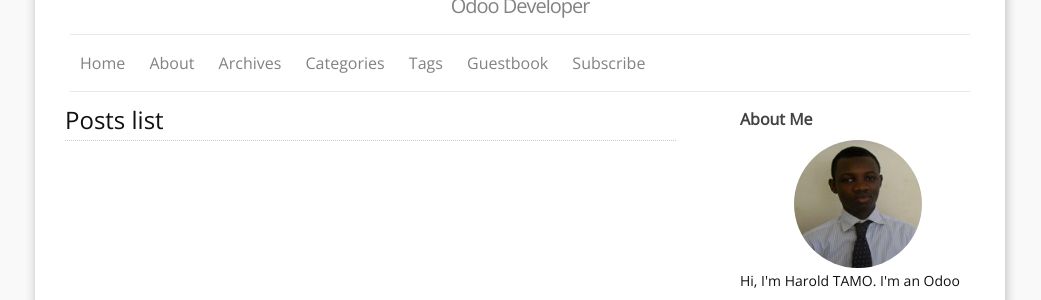
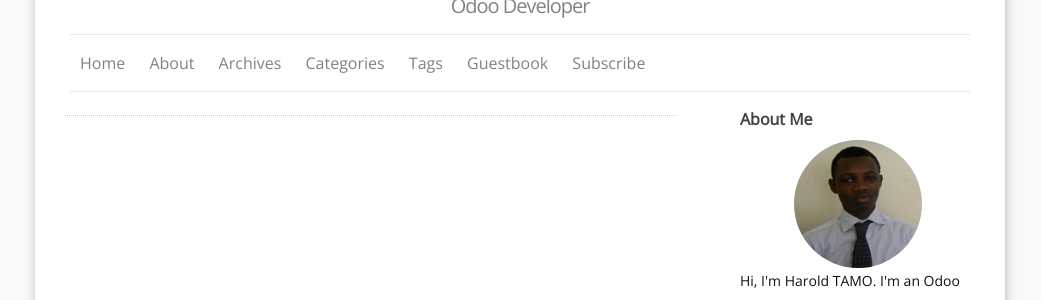
Before and after one commit to haroldtamo/haroldtamo.github.io, a Jekyll site: the page built from index.html, in a window 1280 px wide. Shown: the part 128-428 px from the top of the page, without its empty margins (120-1161 px from the left). Built offline with Jekyll 4.4.1, drawn with Linux system fonts in a browser that asks for light colours; the list of posts is cut into pages by our own code.

Commit message:
Update index.html

```diff
--- a/index.html
+++ b/index.html
@@ -5,7 +5,7 @@
 <div class="home">
   <div class="post" itemscope itemtype="http://schema.org/BlogPosting" >
 
-    <h2>Posts list</h2>
+    <h2></h2>
     <ul id="blog-posts" class="posts">
       {% for post in paginator.posts %}
         <li><span>{{ post.date | date_to_string }} &raquo;</span><a href="{{ post.url }}">{% if post.categories %}<!--[{{ post.categories[0] }}] -->{% endif %}{{ post.title }}</a> <a href="{{ post.url }}#comments" data-disqus-identifier="{{ post.id }}" class="comments_count"></a></li>
```
